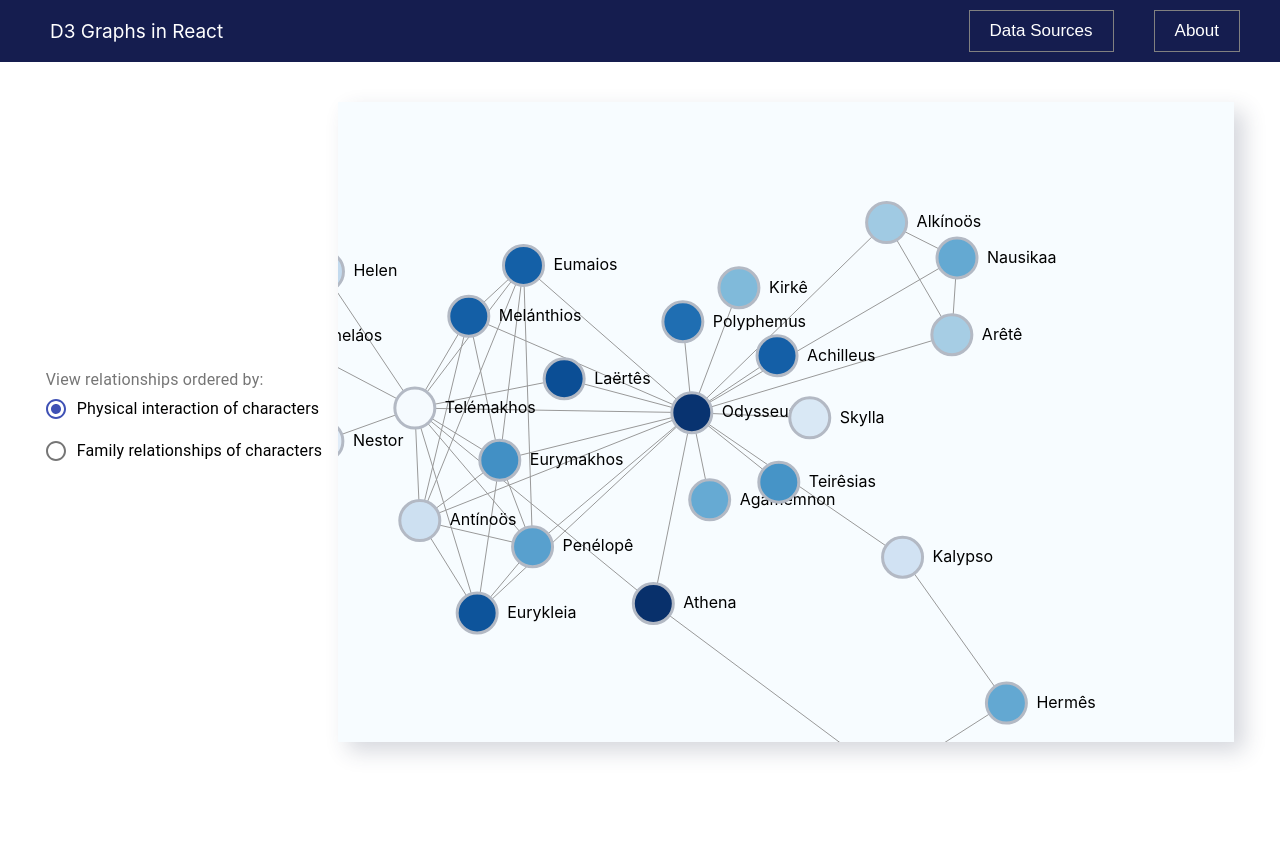
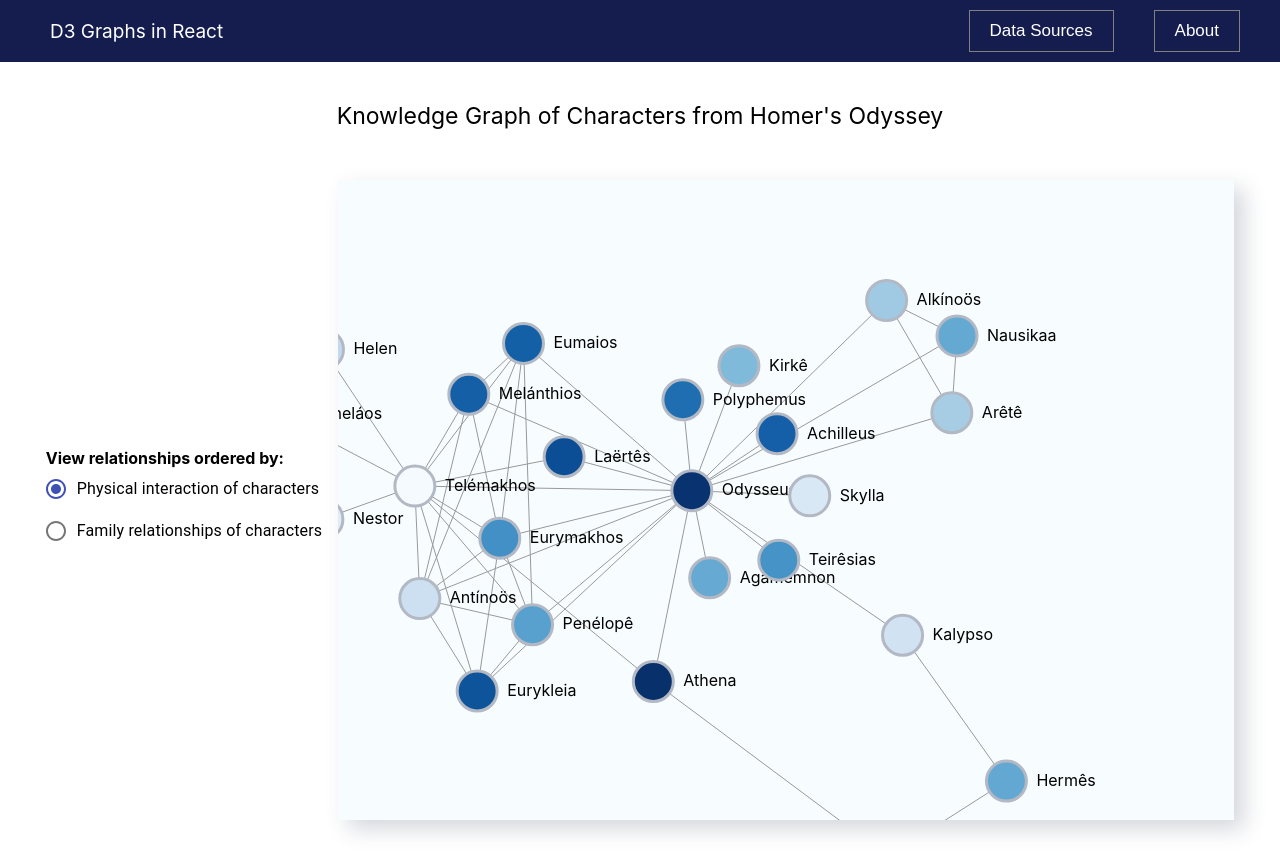
Before and after one commit to bryce-cuthriell/react-d3, a React (Create React App) app: page /knowledge-graphs in a window 1280 px wide. Before the commit the page ends 800 px from the top, so only its background shows below. Built offline with nearby package versions, Linux system fonts and the light colour scheme.

Commit message:
added caption + appropriate formatting/css to network page

```diff
--- a/src/code/KnowledgeGraphs/Network.js
+++ b/src/code/KnowledgeGraphs/Network.js
@@ -213,9 +213,13 @@ const Network = () => {
   };
 
   return (
+    <div className="network-page">
+      <div className="network-page-caption">
+        Knowledge Graph of Characters from Homer's Odyssey
+      </div>
       <div className="network-page-contents">
         <FormControl component="fieldset">
-        <FormLabel component="legend">View relationships ordered by:</FormLabel>
+          <b>View relationships ordered by:</b>
           <RadioGroup
             aria-label="gender"
             name="gender1"
@@ -246,76 +250,8 @@ const Network = () => {
           }}
         />
       </div>
+    </div>
   );
 };
 
 export default Network;
-
-// const physicalInteractionRelationships = [
-//   { source: "Odysseus", target: "Penélopê" },
-//   { source: "Odysseus", target: "Telémakhos" },
-//   { source: "Penélopê", target: "Telémakhos" },
-//   { source: "Odysseus", target: "Laërtês" },
-//   { source: "Telémakhos", target: "Laërtês" },
-//   { source: "Telémakhos", target: "Nestor" },
-//   { source: "Telémakhos", target: "Meneláos" },
-//   { source: "Telémakhos", target: "Helen" },
-//   { source: "Eurykleia", target: "Odysseus" },
-//   { source: "Eurykleia", target: "Penélopê" },
-//   { source: "Eurykleia", target: "Telémakhos" },
-//   { source: "Meneláos", target: "Helen" },
-//   { source: "Athena", target: "Odysseus" },
-//   { source: "Athena", target: "Telémakhos" },
-//   { source: "Athena", target: "Zeus" },
-//   { source: "Zeus", target: "Poseidon" },
-//   { source: "Zeus", target: "Hermês" },
-//   { source: "Kalypso", target: "Hermês" },
-//   { source: "Odysseus", target: "Polyphemus" },
-//   { source: "Odysseus", target: "Kalypso" },
-//   { source: "Odysseus", target: "Kirkê" },
-//   { source: "Odysseus", target: "Teirêsias" },
-//   { source: "Odysseus", target: "Agamémnon" },
-//   { source: "Odysseus", target: "Achilleus" },
-//   { source: "Odysseus", target: "Skylla" },
-//   { source: "Odysseus", target: "Alkínoös" },
-//   { source: "Odysseus", target: "Arêtê" },
-//   { source: "Odysseus", target: "Nausikaa" },
-//   { source: "Alkínoös", target: "Arêtê" },
-//   { source: "Alkínoös", target: "Nausikaa" },
-//   { source: "Arêtê", target: "Nausikaa" },
-//   { source: "Eumaios", target: "Odysseus" },
-//   { source: "Eumaios", target: "Telémakhos" },
-//   { source: "Eumaios", target: "Penélopê" },
-//   { source: "Eumaios", target: "Antínoös" },
-//   { source: "Eumaios", target: "Eurymakhos" },
-//   { source: "Eumaios", target: "Melánthios" },
-//   { source: "Melánthios", target: "Odysseus" },
-//   { source: "Melánthios", target: "Telémakhos" },
-//   { source: "Melánthios", target: "Antínoös" },
-//   { source: "Melánthios", target: "Eurymakhos" },
-//   { source: "Eurymakhos", target: "Odysseus" },
-//   { source: "Eurymakhos", target: "Telémakhos" },
-//   { source: "Eurymakhos", target: "Penélopê" },
-//   { source: "Eurymakhos", target: "Antínoös" },
-//   { source: "Eurymakhos", target: "Eurykleia" },
-//   { source: "Antínoös", target: "Eurykleia" },
-//   { source: "Antínoös", target: "Telémakhos" },
-//   { source: "Antínoös", target: "Odysseus" },
-//   { source: "Antínoös", target: "Penélopê" },
-// ];
-
-// const familyRelationships = [
-//   { source: "Odysseus", target: "Penélopê" },
-//   { source: "Odysseus", target: "Telémakhos" },
-//   { source: "Penélopê", target: "Telémakhos" },
-//   { source: "Laërtês", target: "Odysseus" },
-//   { source: "Alkínoös", target: "Arêtê" },
-//   { source: "Nausikaa", target: "Arêtê" },
-//   { source: "Nausikaa", target: "Alkínoös" },
-//   { source: "Zeus", target: "Athena" },
-//   { source: "Zeus", target: "Poseidon" },
-//   { source: "Hermês", target: "Zeus" },
-//   { source: "Poseidon", target: "Polyphemus" },
-//   { source: "Agamémnon", target: "Meneláos" },
-//   { source: "Meneláos", target: "Helen" },
-// ];
--- a/src/css/Network.css
+++ b/src/css/Network.css
@@ -1,6 +1,16 @@
+.network-page {
+  margin-top: 40px;
+}
+
+.network-page-caption {
+  display: flex;
+  justify-content: center;
+  font-size: 23px;
+}
+
 .network-page-contents {
   display: flex;
   justify-content: center;
   align-items: center;
-  margin-top: 40px;
+  margin: 50px 0px 40px 0px;
 }
```
Lines whose indentation alone changed are shown as unchanged.
